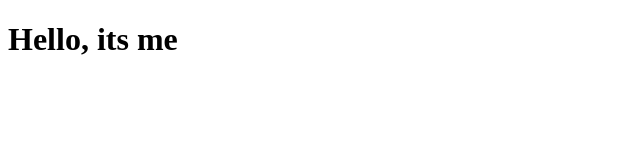
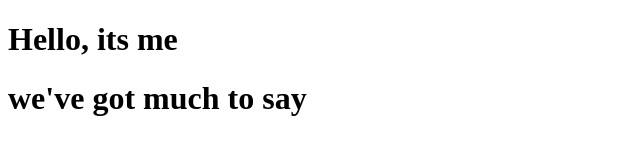
Before and after one commit to Jeroben11/demo-repo, a plain HTML site: page index.html in a window 1280 px wide. Shown: the whole page, without its empty margins (0-640 px from the left). Drawn offline with Linux system fonts and the light colour scheme.

Commit message:
first commit

```diff
--- a/index.html
+++ b/index.html
@@ -7,5 +7,8 @@
 </head>
 <body>
     <h1>Hello, its me</h1>
+    <div class="header">
+        <h1>we've got much to say</h1>
+    </div>
 </body>
 </html>
```
